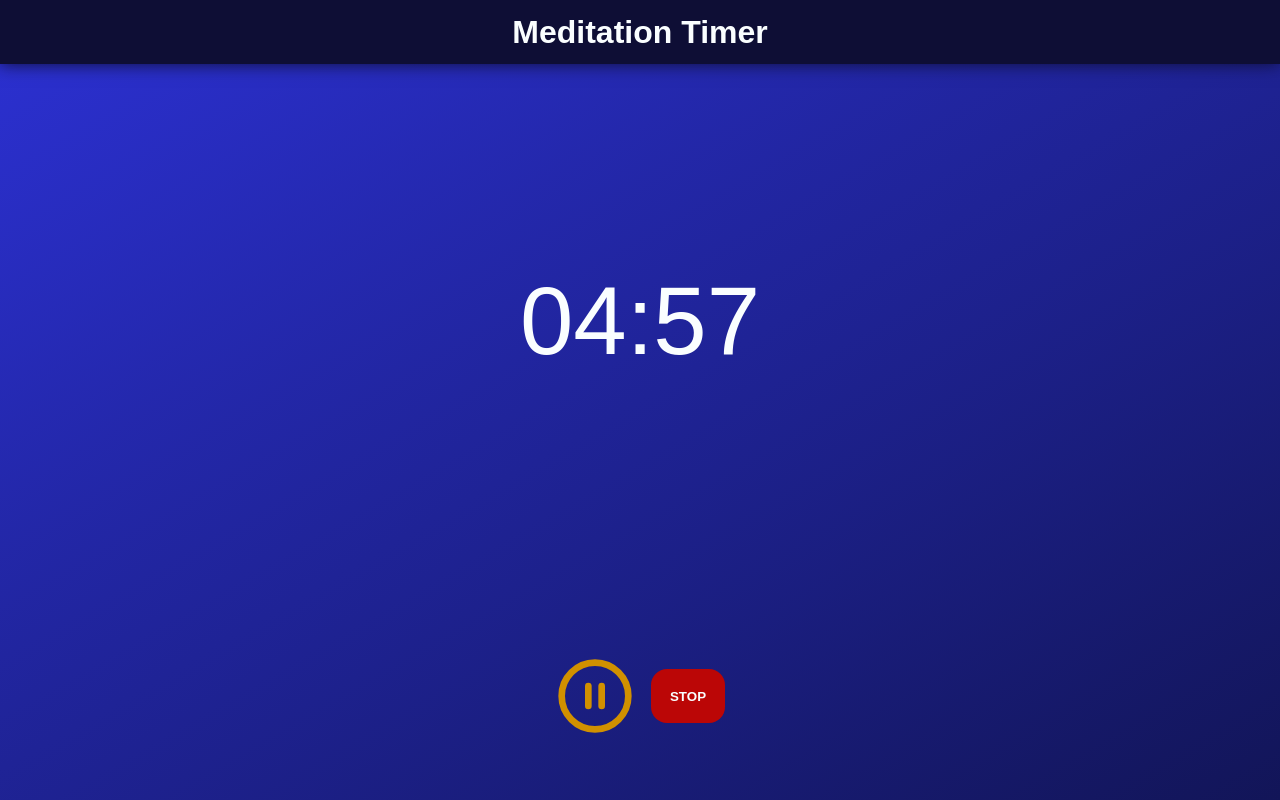
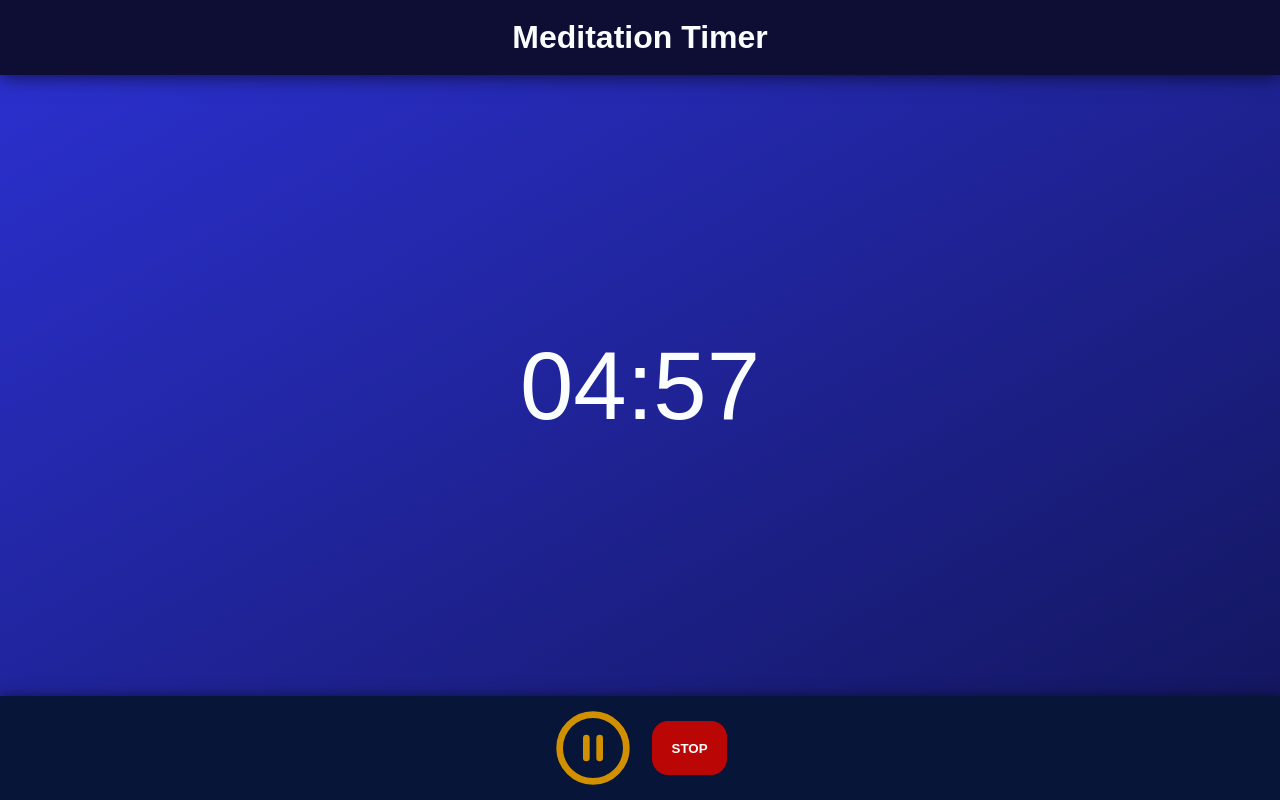
Before and after one commit to benji6/meditation-timer, a website built with webpack: page src/index.html in a window 1280 px wide. Both pictures are taken after a click on the button "5 mins". Built offline with nearby package versions, Linux system fonts and the light colour scheme; what nosleep.js would draw is missing.

Commit message:
feat(style): A number of tweaks

```diff
--- a/src/index.css
+++ b/src/index.css
@@ -1,6 +1,7 @@
 :root {
   --blue: #2c31d4;
-  --blue-dark: #0e0e35;
+  --blue-dark: #071538;
+  --blue-navy: #0e0e35;
   --gray: #6e6e6e;
   --green-dark: #207826;
   --green: #06bb2d;
@@ -8,17 +9,26 @@
   --red: #bb0606;
   --white: #fafeff;
 
+  --shadow-base: rgba(0, 0, 0, 0.5);
+  --shadow-dark: rgba(0, 0, 0, 0.75);
+
   --font-size-x-large: 6rem;
 
+  --spacing-small: 0.75rem;
   --spacing-base: 1.2rem;
-  --spacing-large: 4rem;
 
   --transition-base: 250ms;
   --transition-slow: 1s;
 }
 
+html {
+  height: 100%;
+}
+
 body {
   color: var(--white);
+  display: flex;
+  flex-direction: column;
   font-family: sans-serif;
   height: 100%;
   margin: 0;
@@ -27,35 +37,32 @@ body {
 
 .controls {
   align-items: center;
-  bottom: var(--spacing-large);
+  background: var(--blue-dark);
+  box-shadow: 0 0 var(--spacing-small) var(--shadow-base);
   display: flex;
   justify-content: center;
-  left: 0;
-  position: fixed;
-  right: 0;
+  padding: var(--spacing-small) 0;
 }
 .controls > :not(:last-child) {
-  margin-right: 1rem;
+  margin-right: var(--spacing-base);
+}
+
+.main {
+  display: flex;
+  flex-direction: column;
+  flex-grow: 1;
 }
 
 .timers {
   display: flex;
   flex-wrap: wrap;
   margin: 0 auto;
-  padding: 0 calc(var(--spacing-base) / 2);
+  padding: var(--spacing-base) calc(var(--spacing-base) / 2) 0;
   max-width: 35rem;
 }
 
 .timers--hidden {
   display: none;
-}
-
-.gradient-top {
-  background-image: linear-gradient(150deg, var(--blue) 0%, #121558 100%);
-}
-
-.gradient-bottom {
-  background-image: linear-gradient(150deg, var(--blue) 0%, #53d1ff 100%);
 }
 
 .gradient-bottom,
@@ -69,15 +76,22 @@ body {
   z-index: -1;
 }
 
+.gradient-top {
+  background-image: linear-gradient(150deg, var(--blue) 0%, #121558 100%);
+}
+
+.gradient-bottom {
+  background-image: linear-gradient(150deg, var(--blue) 0%, #53d1ff 100%);
+}
+
 .gradient-bottom--hidden {
   opacity: 0;
 }
 
 .header {
-  background: var(--blue-dark);
-  box-shadow: 0 0 1rem var(--blue-dark);
-  line-height: 2;
-  margin-bottom: 1.5rem;
+  background: var(--blue-navy);
+  box-shadow: 0 0 var(--spacing-base) var(--shadow-dark);
+  padding: var(--spacing-base) 0;
   text-align: center;
 }
 
@@ -85,6 +99,11 @@ body {
   margin: 0;
 }
 
+.display {
+  display: flex;
+  flex-direction: column;
+  flex-grow: 1;
+}
 .display--hidden {
   display: none;
 }
@@ -123,7 +142,7 @@ body {
   background: var(--green);
   border-radius: 1rem;
   border: none;
-  box-shadow: 0.1rem 0.1rem 0.5rem var(--green-dark);
+  box-shadow: 0.1rem 0.1rem 0.5rem var(--shadow-base);
   color: var(--white);
   cursor: pointer;
   display: block;
@@ -146,11 +165,9 @@ body {
 }
 
 .time-output {
+  align-items: center;
   font-size: var(--font-size-x-large);
-  left: 0;
-  margin-top: 33.3vh;
-  position: fixed;
-  right: 0;
-  text-align: center;
-  top: 0;
+  display: flex;
+  justify-content: center;
+  flex-grow: 1;
 }
```
